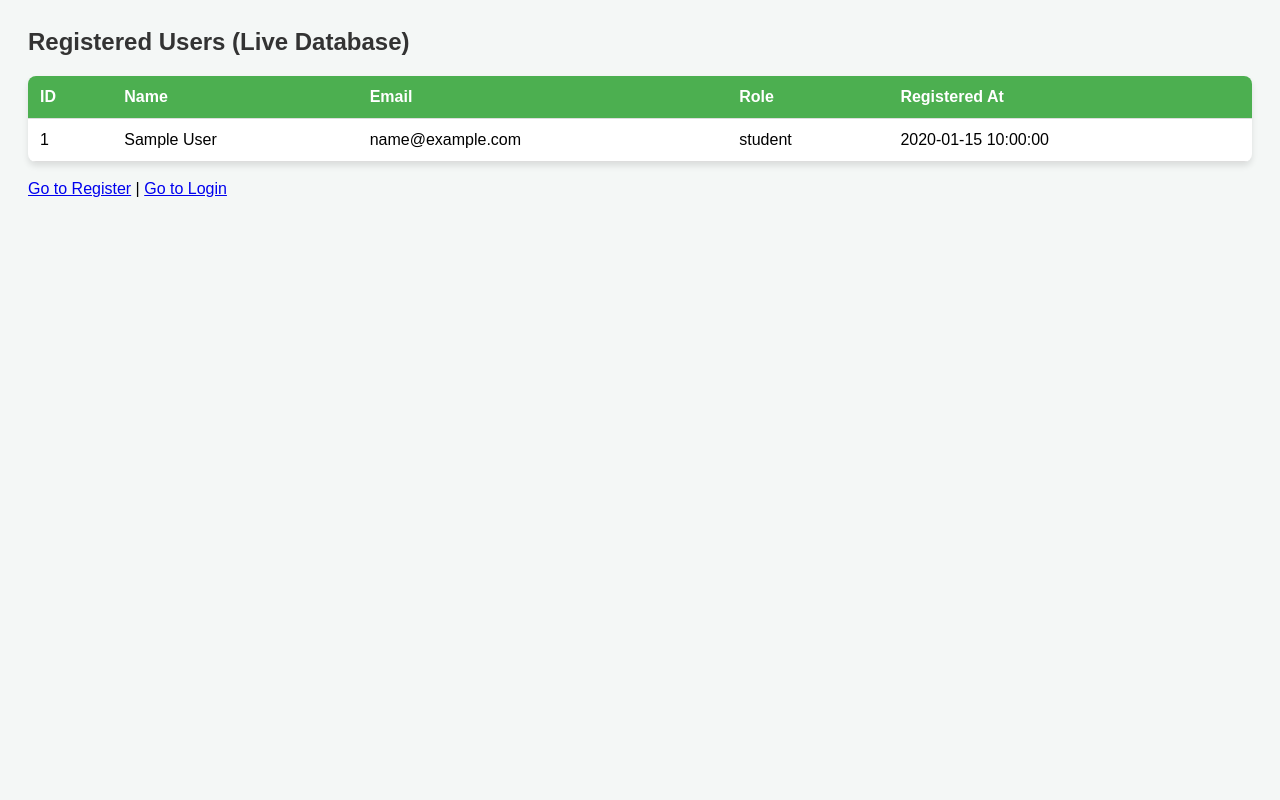
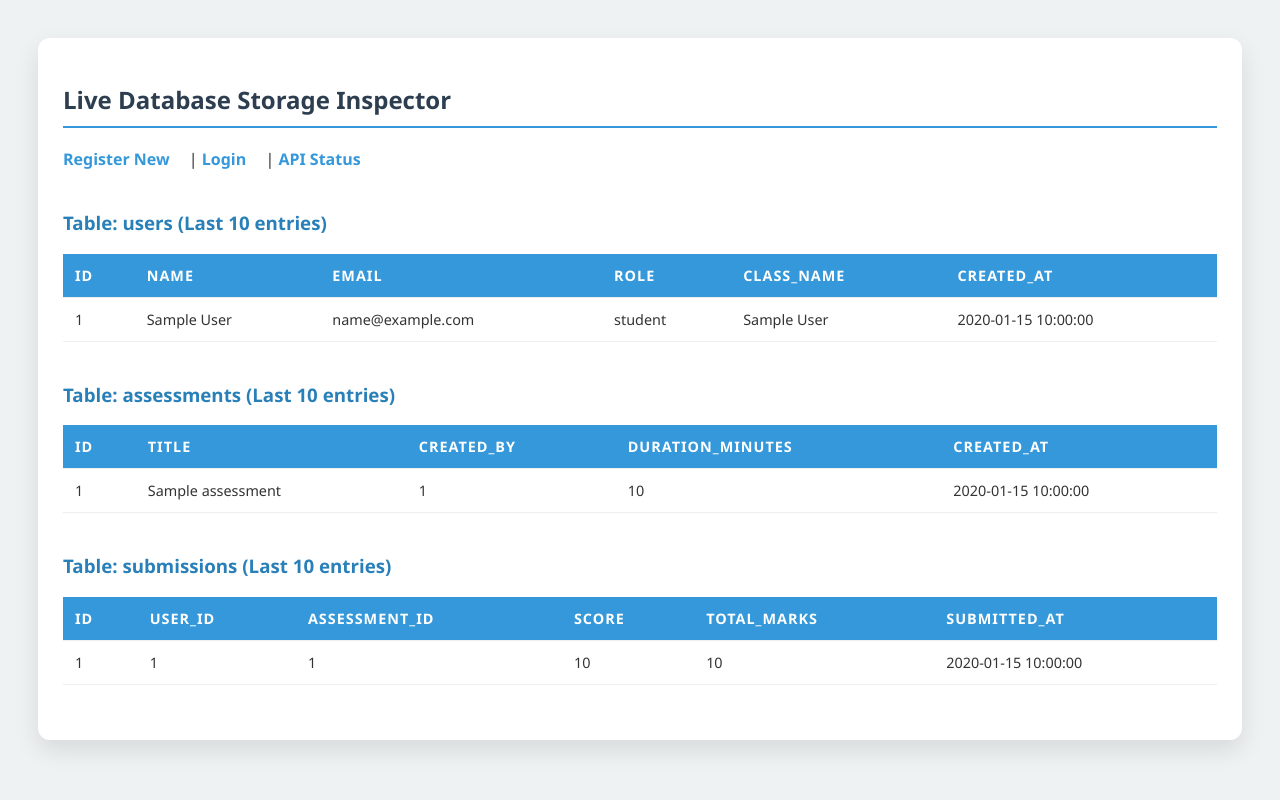
Before and after one commit to Samskriti-0605/Knowledge_Assessment_System, a PHP site: page /backend/view_users.php in a window 1280 px wide. Run offline with PHP 8.4, Linux system fonts and the light colour scheme; tables that the repository leaves empty hold one stand-in row (values such as "Sample post").

Commit message:
Enhance: Improved database inspector to show all main tables (users, assessments, submissions)

```diff
--- a/backend/view_users.php
+++ b/backend/view_users.php
@@ -5,45 +5,64 @@ try {
     $database = new Database();
     $db = $database->getConnection();
 
-    $query = "SELECT id, name, email, role, created_at FROM users ORDER BY created_at DESC";
-    $stmt = $db->prepare($query);
-    $stmt->execute();
-    $users = $stmt->fetchAll(PDO::FETCH_ASSOC);
+    function renderTable($db, $tableName, $headers) {
+        $query = "SELECT * FROM $tableName ORDER BY id DESC LIMIT 10";
+        $stmt = $db->prepare($query);
+        $stmt->execute();
+        $rows = $stmt->fetchAll(PDO::FETCH_ASSOC);
 
-    echo "<html><head><title>Database Viewer</title>";
+        echo "<h3>Table: $tableName (Last 10 entries)</h3>";
+        if (count($rows) > 0) {
+            echo "<table><tr>";
+            foreach ($headers as $header) echo "<th>$header</th>";
+            echo "</tr>";
+            foreach ($rows as $row) {
+                echo "<tr>";
+                foreach ($headers as $key) echo "<td>" . (isset($row[$key]) ? $row[$key] : 'NULL') . "</td>";
+                echo "</tr>";
+            }
+            echo "</table>";
+        } else {
+            echo "<p class='empty'>No data found in $tableName.</p>";
+        }
+    }
+
+    echo "<html><head><title>Full Database Inspector</title>";
     echo "<style>
-        body { font-family: sans-serif; padding: 20px; background: #f4f7f6; }
-        table { width: 100%; border-collapse: collapse; background: white; border-radius: 8px; overflow: hidden; box-shadow: 0 4px 6px rgba(0,0,0,0.1); }
-        th, td { padding: 12px; text-align: left; border-bottom: 1px solid #ddd; }
-        th { background-color: #4CAF50; color: white; }
-        tr:hover { background-color: #f5f5f5; }
-        h2 { color: #333; }
+        body { font-family: 'Segoe UI', Tahoma, Geneva, Verdana, sans-serif; padding: 30px; background: #eef2f3; color: #333; }
+        .container { max-width: 1200px; margin: auto; background: white; padding: 25px; border-radius: 12px; box-shadow: 0 10px 25px rgba(0,0,0,0.1); }
+        table { width: 100%; border-collapse: collapse; margin-bottom: 30px; background: white; font-size: 0.9rem; }
+        th, td { padding: 12px; text-align: left; border-bottom: 1px solid #eee; }
+        th { background-color: #3498db; color: white; text-transform: uppercase; letter-spacing: 1px; }
+        tr:hover { background-color: #f9f9f9; }
+        h2 { color: #2c3e50; border-bottom: 2px solid #3498db; padding-bottom: 10px; }
+        h3 { color: #2980b9; margin-top: 40px; }
+        .empty { font-style: italic; color: #95a5a6; padding: 10px; background: #fdfdfd; border-left: 4px solid #bdc3c7; }
+        .nav-links { margin-bottom: 20px; }
+        .nav-links a { margin-right: 15px; color: #3498db; text-decoration: none; font-weight: bold; }
+        .nav-links a:hover { text-decoration: underline; }
     </style></head><body>";
 
-    echo "<h2>Registered Users (Live Database)</h2>";
+    echo "<div class='container'>";
+    echo "<h2>Live Database Storage Inspector</h2>";
+    echo "<div class='nav-links'>
+            <a href='https://knowledge-assessment-system.vercel.app/register'>Register New</a> |
+            <a href='https://knowledge-assessment-system.vercel.app/login'>Login</a> |
+            <a href='index.php'>API Status</a>
+          </div>";
 
-    if (count($users) > 0) {
-        echo "<table><tr><th>ID</th><th>Name</th><th>Email</th><th>Role</th><th>Registered At</th></tr>";
-        foreach ($users as $user) {
-            echo "<tr>";
-            echo "<td>" . $user['id'] . "</td>";
-            echo "<td>" . $user['name'] . "</td>";
-            echo "<td>" . $user['email'] . "</td>";
-            echo "<td>" . $user['role'] . "</td>";
-            echo "<td>" . $user['created_at'] . "</td>";
-            echo "</tr>";
-        }
-        echo "</table>";
-    } else {
-        echo "<p>No users found in the database. Please register an account first!</p>";
-    }
+    // 1. Users Table
+    renderTable($db, 'users', ['id', 'name', 'email', 'role', 'class_name', 'created_at']);
 
-    echo "<br><a href='https://knowledge-assessment-system.vercel.app/register'>Go to Register</a>";
-    echo " | <a href='https://knowledge-assessment-system.vercel.app/login'>Go to Login</a>";
-    echo "</body></html>";
+    // 2. Assessments Table
+    renderTable($db, 'assessments', ['id', 'title', 'created_by', 'duration_minutes', 'created_at']);
+
+    // 3. Submissions Table
+    renderTable($db, 'submissions', ['id', 'user_id', 'assessment_id', 'score', 'total_marks', 'submitted_at']);
+
+    echo "</div></body></html>";
 
 } catch (PDOException $e) {
-    echo "<h1>Database Error</h1>";
-    echo "<p>" . $e->getMessage() . "</p>";
+    echo "<div class='container'><h1>Database Error</h1><p>" . $e->getMessage() . "</p></div>";
 }
 ?>
```
